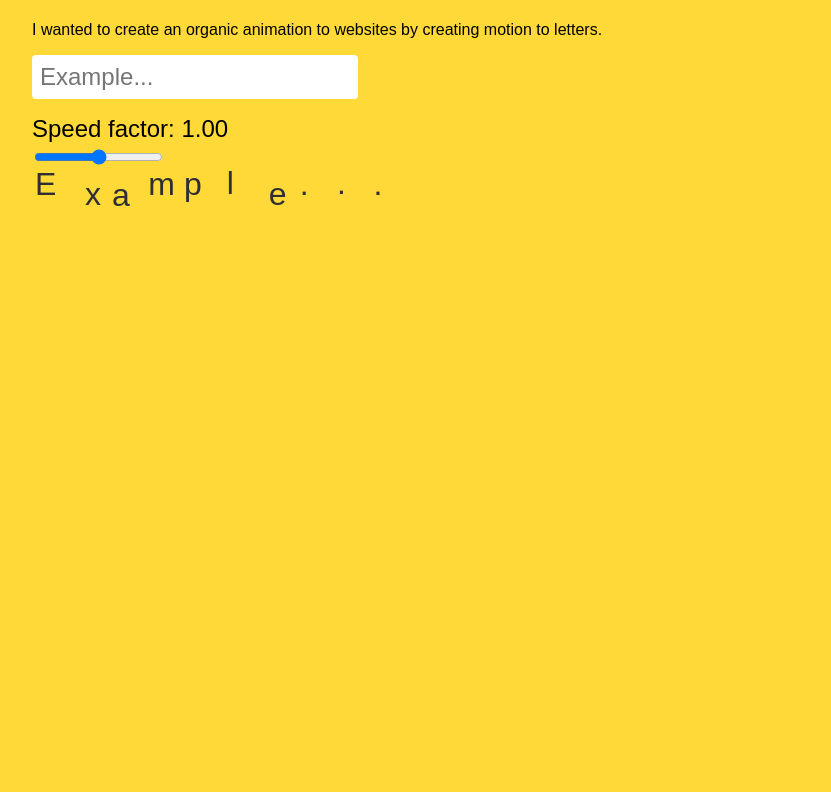
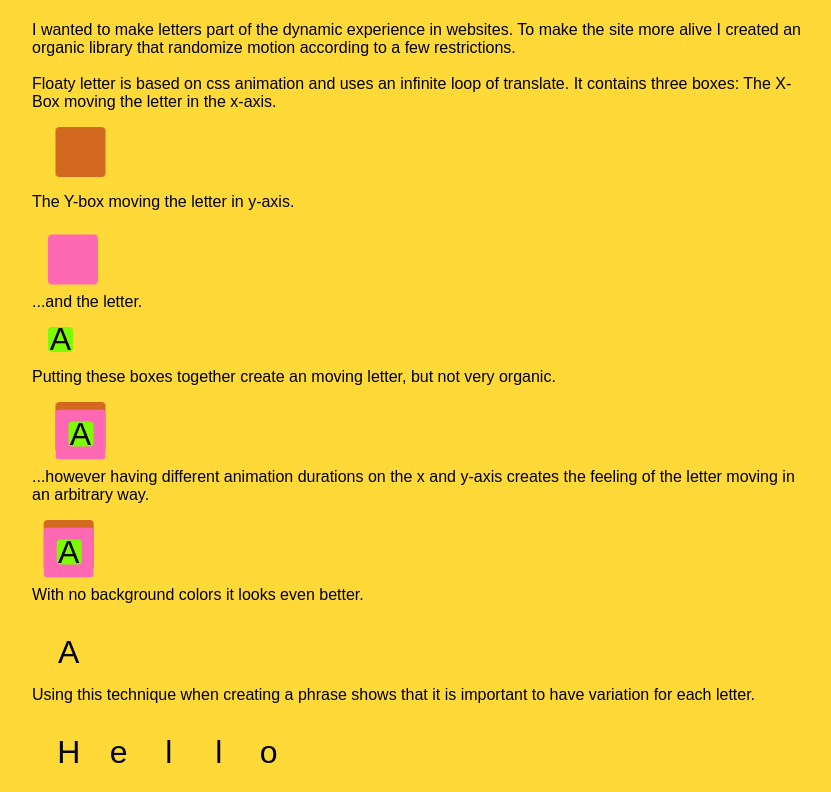
Before and after one commit to oc-developer/oc-portfolio, a React (Create React App) app: page / in a window 1280 px wide. Shown: the part 548-1340 px from the top of the page, without its empty margins (222-1053 px from the left). Before the commit the page ends 820 px from the top, so only its background shows below. Built offline with nearby package versions, Linux system fonts and the light colour scheme.

Commit message:
Add explenation to floaty-letter package

```diff
--- a/src/Projects/DynamicLetters/DynamicLetters.css
+++ b/src/Projects/DynamicLetters/DynamicLetters.css
@@ -14,3 +14,49 @@
 .dynamic-letters .floaty-letters {
     font-size: 2rem;
 }
+
+.dynamic-letters .floaty-demo {
+    display: flex;
+    margin: 1rem;
+}
+
+.floaty-demo .demo-box {
+    width: 50px;
+    height: 50px;
+    border-radius: 4px;
+    animation-duration: 1s;
+    animation-iteration-count: infinite;
+    animation-timing-function: ease-in-out;
+    animation-direction: alternate;
+}
+
+.floaty-demo .x-box {
+    background-color: chocolate;
+    animation-name: floaty-letter-x;
+}
+
+.floaty-demo .y-box {
+    background-color: hotpink;
+    animation-name: floaty-letter-y;
+    display: flex;
+    justify-content: center;
+    align-items: center;
+}
+
+.floaty-demo .letter-box {
+    width: 25px;
+    height: 25px;
+    display: flex;
+    align-items: center;
+    justify-content: center;
+    font-size: 2rem;
+    background-color: lawngreen;
+}
+
+.floaty-demo .slow-box {
+    animation-duration: 0.651s;
+}
+
+.floaty-demo .no-color {
+    background-color: inherit;
+}
--- a/src/Projects/DynamicLetters/DynamicLetters.tsx
+++ b/src/Projects/DynamicLetters/DynamicLetters.tsx
@@ -15,7 +15,92 @@ export default function DynamicLetters() {
     return (
         <div className="dynamic-letters">
             <h1>Dynamic Letters</h1>
-            <span>I wanted to create an organic animation to websites by creating motion to letters.</span>
+            <span>
+                I wanted to make letters part of the dynamic experience in websites.
+                To make the site more alive I created an organic library that randomize
+                motion according to a few restrictions. <br /><br />
+            </span>
+            <span>
+                Floaty letter is based on css animation and uses an infinite loop of translate. It contains three boxes:
+                The X-Box moving the letter in the x-axis.
+                </span>
+            <div className="floaty-demo">
+                <div className="demo-box x-box"></div>
+            </div>
+            <span>
+                The Y-box moving the letter in y-axis.
+            </span>
+            <div className="floaty-demo">
+                <div className="demo-box y-box"></div>
+            </div>
+            <span>
+                ...and the letter.
+            </span>
+            <div className="floaty-demo">
+                <div className="demo-box letter-box">
+                    A
+                </div>
+            </div>
+            <span>
+                Putting these boxes together create an moving letter, but not very organic.
+            </span>
+            <div className="floaty-demo">
+                <div className="demo-box x-box">
+                    <div className="demo-box y-box">
+                        <div className="demo-box letter-box">A</div>
+                    </div>
+                </div>
+            </div>
+            <span>
+                ...however having different animation durations on the x and y-axis creates the feeling of the letter moving in an arbitrary way.
+            </span>
+            <div className="floaty-demo">
+                <div className="demo-box x-box slow-box">
+                    <div className="demo-box y-box">
+                        <div className="demo-box letter-box">A</div>
+                    </div>
+                </div>
+            </div>
+            <span>
+                With no background colors it looks even better.
+            </span>
+            <div className="floaty-demo">
+                <div className="demo-box x-box slow-box no-color">
+                    <div className="demo-box y-box no-color">
+                        <div className="demo-box letter-box no-color">A</div>
+                    </div>
+                </div>
+            </div>
+            <span>
+                Using this technique when creating a phrase shows that it is important to have variation for each letter.
+            </span>
+            <div className="floaty-demo">
+                <div className="demo-box x-box slow-box no-color">
+                    <div className="demo-box y-box no-color">
+                        <div className="demo-box letter-box no-color">H</div>
+                    </div>
+                </div>
+                <div className="demo-box x-box slow-box no-color">
+                    <div className="demo-box y-box no-color">
+                        <div className="demo-box letter-box no-color">e</div>
+                    </div>
+                </div>
+                <div className="demo-box x-box slow-box no-color">
+                    <div className="demo-box y-box no-color">
+                        <div className="demo-box letter-box no-color">l</div>
+                    </div>
+                </div>
+                <div className="demo-box x-box slow-box no-color">
+                    <div className="demo-box y-box no-color">
+                        <div className="demo-box letter-box no-color">l</div>
+                    </div>
+                </div>
+                <div className="demo-box x-box slow-box no-color">
+                    <div className="demo-box y-box no-color">
+                        <div className="demo-box letter-box no-color">o</div>
+                    </div>
+                </div>
+            </div>
             <div className="settings">
                 <input className="dynamic-text-input" type="text" placeholder={placeholder} value={phrase} onChange={e => setPhrase(e.target.value)} />
                 <br />
```
